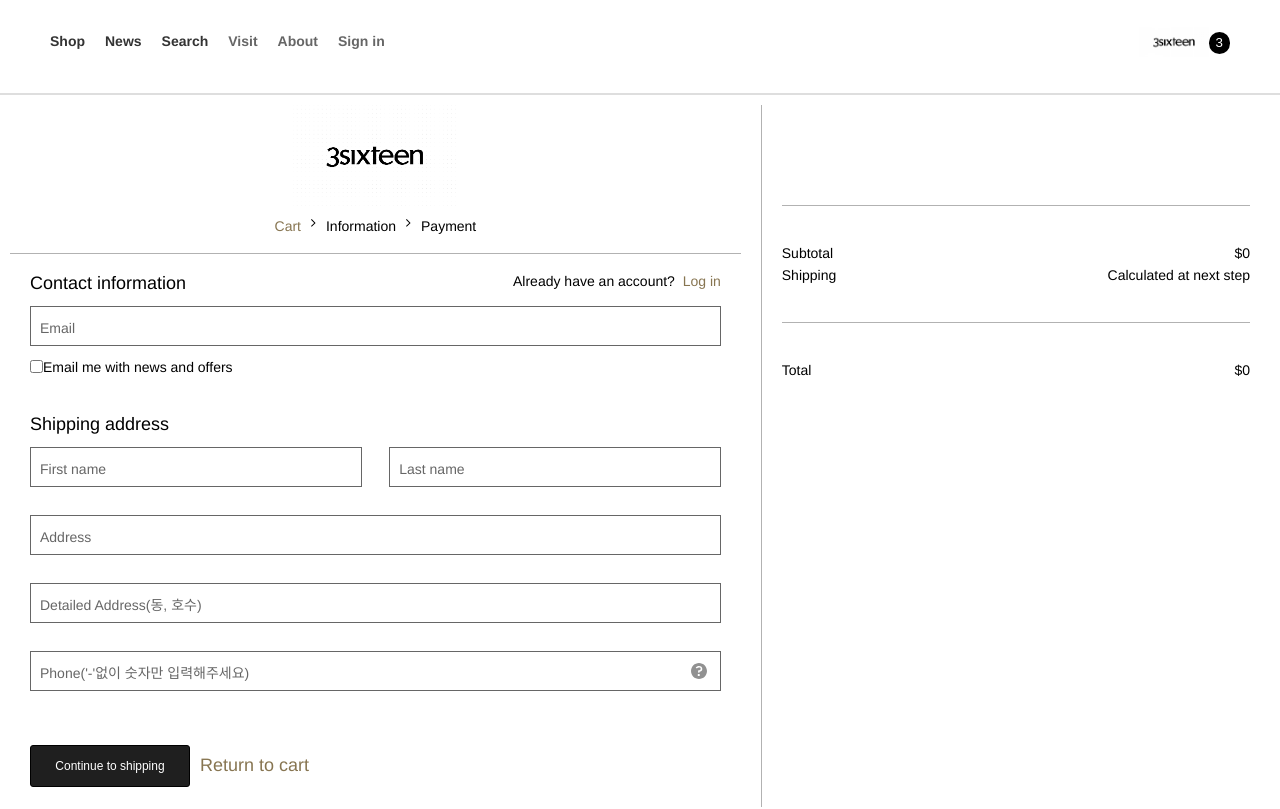
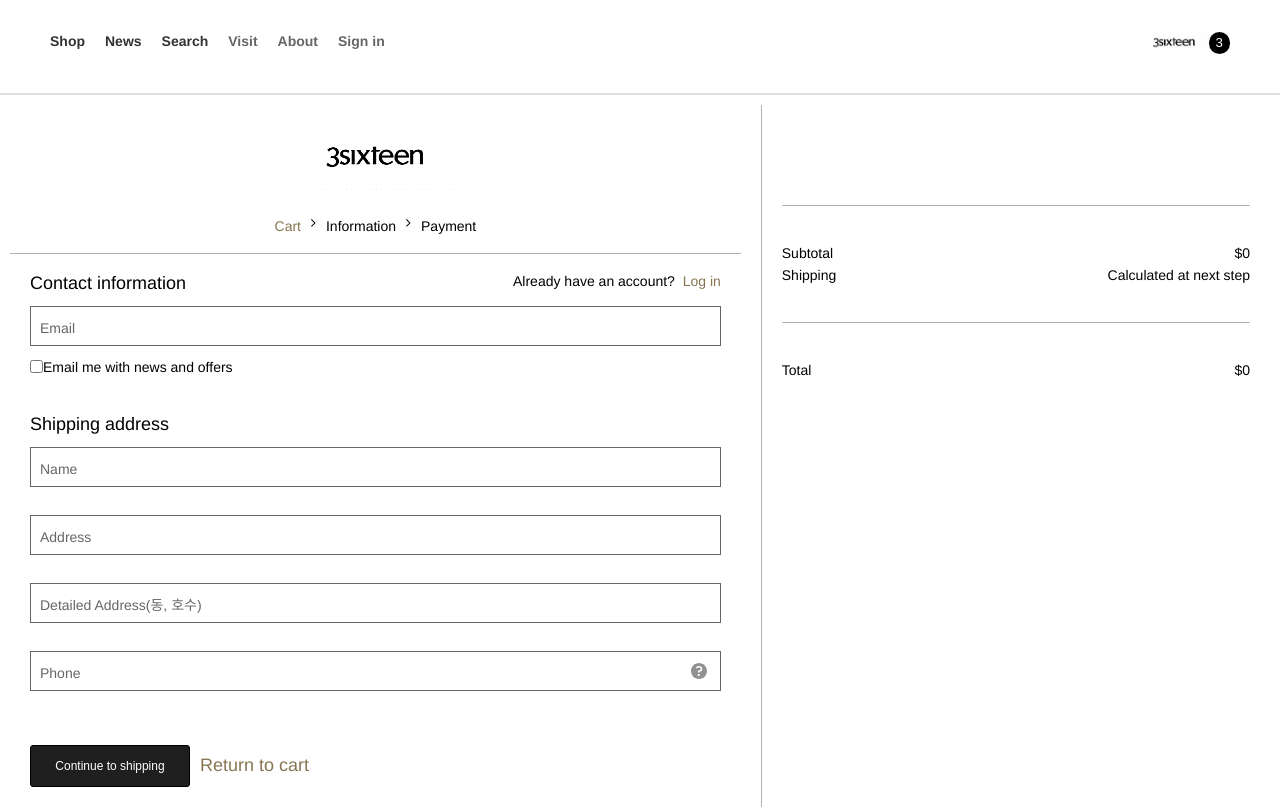
Before and after one commit to ReactPortfolioTeam/shoppingMall-react-project, a React (Create React App) app: page /checkout in a window 1280 px wide. Shown: the top 809 px of the page. Built offline with nearby package versions, Linux system fonts and the light colour scheme; a web font is replaced by a local one.

Commit message:
Checkout: User atom 데이터 기반 inputValue 세팅 & 프론트단 regex 오류검사 및 오류메세지 랜더링

```diff
--- a/src/component/Input/inputCheckout.tsx
+++ b/src/component/Input/inputCheckout.tsx
@@ -12,6 +12,7 @@
     height?: string;
     name?: string;
     errorMessage?: string;
+    readOnly?: boolean;
 }
 
 interface StyleProps {
@@ -32,6 +33,7 @@
         height,
         name,
         errorMessage,
+        readOnly,
     } = props;
     const label = useRef<HTMLLabelElement>(null);
 
@@ -60,6 +62,7 @@
                     onChange(e);
                     focusDiv(e);
                 }}
+                readOnly={readOnly}
             />
             {errorMessage && <span>{errorMessage}</span>}
         </InputContainer>
@@ -75,6 +78,7 @@
     height: '40px',
     name: '',
     errorMessage: '',
+    readOnly: false,
 };
 
 export default InputCheckout;
--- a/src/container/Checkout/CheckoutMainContent.tsx
+++ b/src/container/Checkout/CheckoutMainContent.tsx
@@ -1,26 +1,72 @@
 import * as React from 'react';
-import { useRecoilState } from 'recoil';
+import { useHistory } from 'react-router';
+import { useRecoilState, useRecoilValue } from 'recoil';
 import OrderInfo from 'state/atom/orderInfo/OrderInfo';
+import User from 'state/atom/User';
 import styled from 'styled-components';
 import SectionContactInfo from './SectionContactInfo';
 import SectionFooter from './SectionFooter';
 import SectionShippingAddress from './SectionShippingAddress';
 
 interface IAppProps {}
+interface checkoutErrorCheckObject {
+    address: string;
+    phone: string;
+}
 
-const CheckoutMainContent: React.FC<IAppProps> = (props) => {
+const CheckoutMainContent: React.FC<IAppProps> = () => {
+    const history = useHistory();
+    const userInfo = useRecoilValue(User);
     const [orderInfo, setOrderInfo] = useRecoilState(OrderInfo);
+    const [
+        errorMessage,
+        setErrorMessage,
+    ] = React.useState<checkoutErrorCheckObject>({
+        address: '',
+        phone: '',
+    });
+    React.useEffect(() => {
+        setOrderInfo({
+            email: userInfo.email!,
+            name: userInfo.name!,
+            address: userInfo.address!,
+            detailedAddress: '',
+            phone: '',
+        });
+    }, []);
     const handleChange = React.useCallback(
         (e: React.ChangeEvent<HTMLInputElement>) => {
             const { value, name } = e.target;
+
             setOrderInfo({
                 ...orderInfo,
                 [name]: value,
             });
-            // console.log(orderInfo);
         },
         [orderInfo]
     );
+    const handleSubmit = () => {
+        // 프론트단 regex 검사
+        const regPhone = /^01([0|1|6|7|8|9])-?([0-9]{3,4})-?([0-9]{4})$/;
+        const regAddress = /(([가-힣A-Za-z·\d~\-\\.]{2,}(로|길).[\d]+)|([가-힣A-Za-z·\d~\-\\.]+(읍|동)\s)[\d]+)/;
+        if (regAddress.test(orderInfo.address) === false) {
+            setErrorMessage({
+                ...errorMessage,
+                address:
+                    "주소 형식이 올바르지 않습니다. '디지털로30길 28' 과 같은 도로명 주소나 '구로동 222-12'와 같은 지번 주소로 입력해주세요.",
+            });
+            return;
+        }
+        if (regPhone.test(orderInfo.phone) === false) {
+            setErrorMessage({
+                ...errorMessage,
+                phone: '전화번호 형식이 잘못되었습니다.',
+            });
+            return;
+        }
+        history.push('/checkout/payment');
+    };
+
     return (
         <form
             className="edit_checkout"
@@ -36,8 +82,9 @@
                 <SectionShippingAddress
                     handleChange={handleChange}
                     inputValue={orderInfo}
+                    errorMessage={errorMessage}
                 />
-                <SectionFooter />
+                <SectionFooter handleSubmit={handleSubmit} />
             </CheckoutMainContentStyle>
         </form>
     );
--- a/src/container/Checkout/SectionContactInfo.tsx
+++ b/src/container/Checkout/SectionContactInfo.tsx
@@ -30,6 +30,7 @@
                     content="Email"
                     type="email"
                     width="100%"
+                    readOnly
                 />
                 <div
                     className="email--description"
--- a/src/container/Checkout/SectionFooter.tsx
+++ b/src/container/Checkout/SectionFooter.tsx
@@ -1,25 +1,25 @@
 import ButtonBlack from 'component/Button/ButtonBg_black';
 import MiniCart from 'container/MiniCart/MiniCart';
 import * as React from 'react';
-import { useHistory } from 'react-router';
-import { Link } from 'react-router-dom';
 import { useSetRecoilState } from 'recoil';
 import { Modal } from 'state/atom/modal/Modal';
 import styled from 'styled-components';
 import { StyledButton } from './Checkout';
 
-interface SectionFooterProps {}
+interface SectionFooterProps {
+    handleSubmit: any;
+}
 
-const SectionFooter: React.FC<SectionFooterProps> = (props) => {
+const SectionFooter: React.FC<SectionFooterProps> = ({ handleSubmit }) => {
     const setModal = useSetRecoilState(Modal);
-    const history = useHistory();
+
     return (
         <SectionFooterStyle className="section section__footer">
             <ButtonBlack
                 width="160px"
                 height="3rem"
-                type="submit"
-                onClick={() => history.push('/checkout/payment')}
+                type="button"
+                onClick={handleSubmit}
             >
                 Continue to shipping
             </ButtonBlack>
--- a/src/container/Checkout/SectionShippingAddress.tsx
+++ b/src/container/Checkout/SectionShippingAddress.tsx
@@ -1,24 +1,22 @@
 import InputCheckout from 'component/Input/inputCheckout';
 import * as React from 'react';
-import { useRecoilState } from 'recoil';
-import OrderInfo from 'state/atom/orderInfo/OrderInfo';
 import styled from 'styled-components';
 
 interface SectionShippingProps {
     inputValue: {
-        firstName: string;
-        lastName: string;
+        name: string;
         address: string;
         detailedAddress: string;
         phone: string;
     };
     handleChange: any;
+    errorMessage: any;
 }
 
 const SectionShippingAddress: React.FC<SectionShippingProps> = (
     props: SectionShippingProps
 ) => {
-    const { inputValue, handleChange } = props;
+    const { inputValue, handleChange, errorMessage } = props;
 
     return (
         <SectionShippingAddressStyle className="section section--shipping-address">
@@ -26,28 +24,17 @@
                 <h2 className="section__title">Shipping address</h2>
             </div>
             <div className="section__content">
-                <div className="section__content doubleInput-row">
-                    <InputCheckout
-                        id="firstName"
-                        name="firstName"
-                        value={inputValue.firstName}
-                        onChange={handleChange}
-                        placeholder="First name"
-                        content="First name"
-                        type="text"
-                        width="48%"
-                    />
-                    <InputCheckout
-                        id="lastName"
-                        name="lastName"
-                        value={inputValue.lastName}
-                        onChange={handleChange}
-                        placeholder="Last name"
-                        content="Last name"
-                        type="text"
-                        width="48%"
-                    />
-                </div>
+                <InputCheckout
+                    id="name"
+                    name="name"
+                    value={inputValue.name}
+                    onChange={handleChange}
+                    placeholder="Name"
+                    content="Name"
+                    type="text"
+                    width="100%"
+                    readOnly
+                />
                 <InputCheckout
                     id="address"
                     name="address"
@@ -57,6 +44,7 @@
                     content="Address"
                     type="text"
                     width="100%"
+                    errorMessage={errorMessage.address}
                 />
                 <InputCheckout
                     id="detailedAddress"
@@ -74,10 +62,11 @@
                         name="phone"
                         value={inputValue.phone}
                         onChange={handleChange}
-                        placeholder="Phone('-'없이 숫자만 입력해주세요)"
-                        content="Phone('-'없이 숫자만 입력해주세요)"
+                        placeholder="Phone"
+                        content="Phone"
                         type="tel"
                         width="100%"
+                        errorMessage={errorMessage.phone}
                     />
                     <div className="tooltipBox">
                         <img
--- a/src/state/atom/orderInfo/OrderInfo.ts
+++ b/src/state/atom/orderInfo/OrderInfo.ts
@@ -4,8 +4,7 @@
     key: 'OrderInfo',
     default: {
         email: '',
-        firstName: '',
-        lastName: '',
+        name: '',
         address: '',
         detailedAddress: '',
         phone: '',
```
